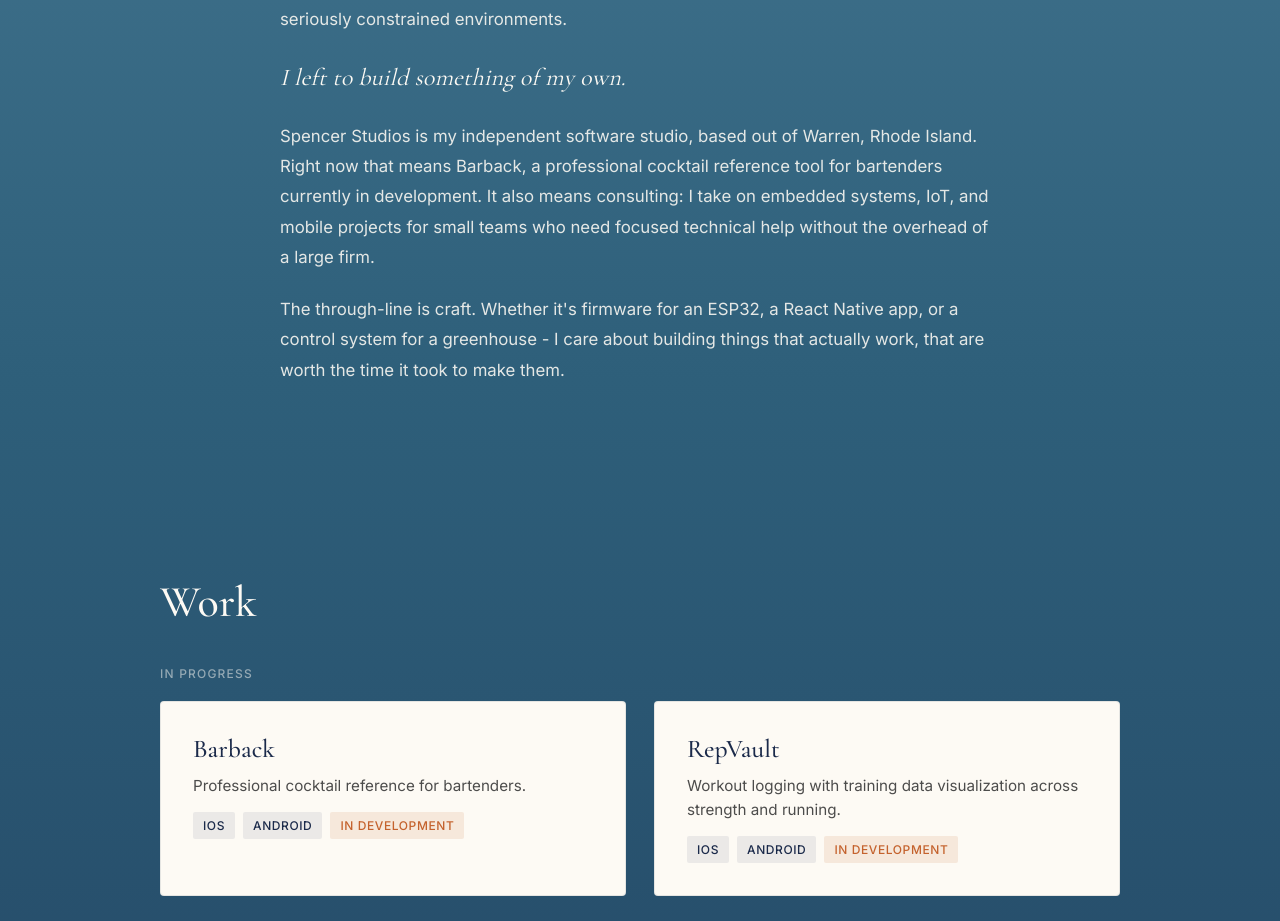
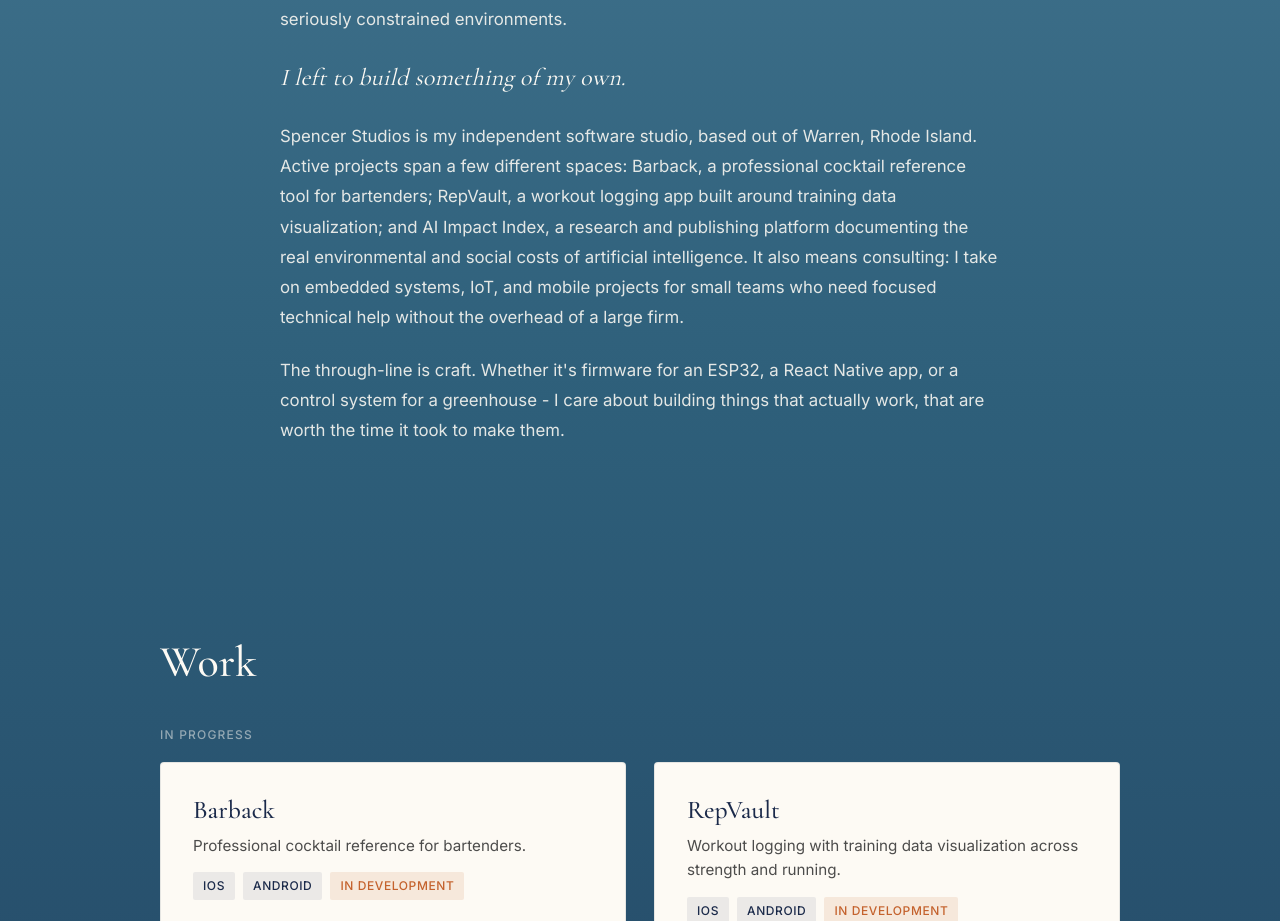
Before and after one commit to atreyu-s/SpencerStudiosWebsite, a React (Vite) app: page / in a window 1280 px wide. Shown: the part 1041-1962 px from the top of the page. Built offline with nearby package versions, Linux system fonts and the light colour scheme.

Commit message:
Update About to mention Barback, RepVault, and AI Impact Index

```diff
--- a/src/components/About.jsx
+++ b/src/components/About.jsx
@@ -15,10 +15,12 @@
           <p>I left to build something of my own.</p>
           <p>
             Spencer Studios is my independent software studio, based out of Warren, Rhode Island.
-            Right now that means Barback, a professional cocktail reference tool for bartenders
-            currently in development. It also means consulting: I take on embedded systems, IoT,
-            and mobile projects for small teams who need focused technical help without the
-            overhead of a large firm.
+            Active projects span a few different spaces: Barback, a professional cocktail reference
+            tool for bartenders; RepVault, a workout logging app built around training data
+            visualization; and AI Impact Index, a research and publishing platform documenting the
+            real environmental and social costs of artificial intelligence. It also means consulting:
+            I take on embedded systems, IoT, and mobile projects for small teams who need focused
+            technical help without the overhead of a large firm.
           </p>
           <p>
             The through-line is craft. Whether it's firmware for an ESP32, a React Native app, or a
```
